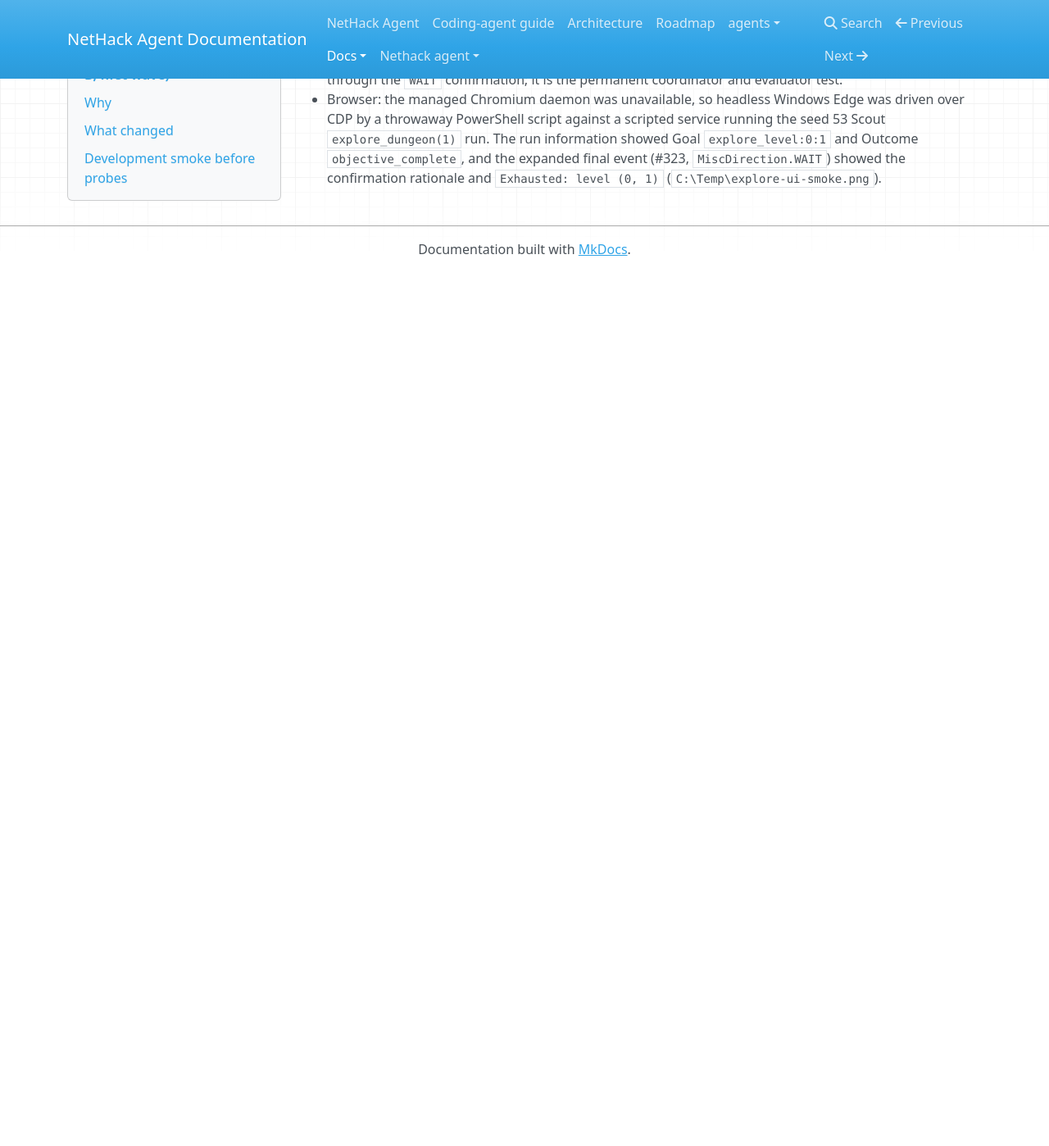
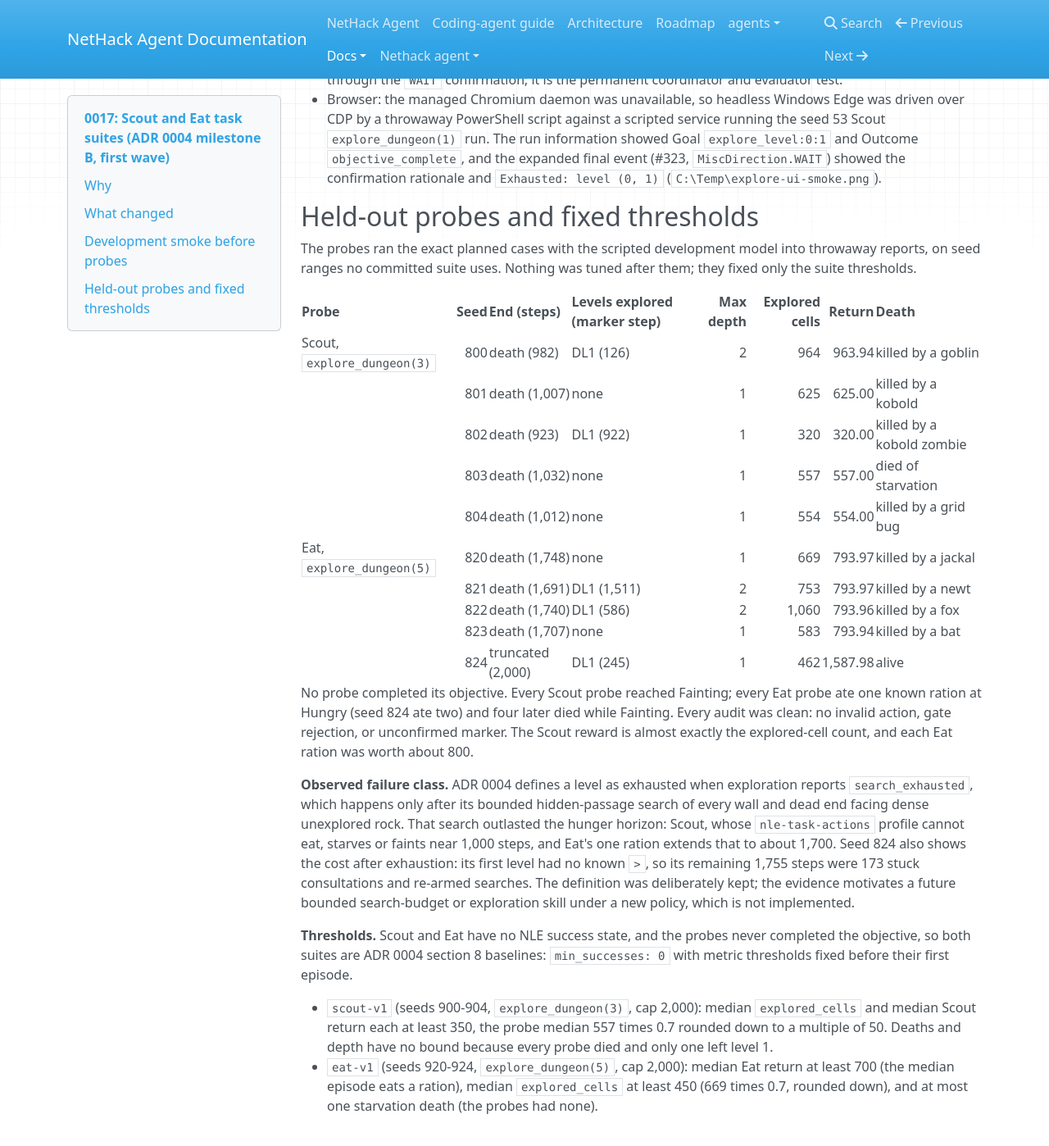
Before and after one commit to Stimim/workspace-agent-play-nethack, an MkDocs documentation site: the page built from docs/notes/0017-scout-and-eat-task-suites.md, in a window 1280 px wide and 1400 px high, scrolled down 1447 px. Shown: the whole window at 82% size. Built offline with MkDocs 1.6.1, drawn with Linux system fonts in a browser that asks for light colours; nearby versions of some CDN libraries; before the commit the page ends 1779 px from its top, so only the background shows below that.

Commit message:
Fix the scout-v1 and eat-v1 baseline suites before their first episode
Both suites pin hierarchical-task-progression-v1 and staircase-reviewed-v3,
use a 2000-step cap and min_successes 0, and gate on metric thresholds fixed
from scripted development probes of the same cases:

- scout-v1: NetHackScout-v0, explore_dungeon(3), seeds 900-904; median
  explored cells and median Scout return at least 350 (probe median 557).
- eat-v1: NetHackEat-v0 with nle-hunger-actions, explore_dungeon(5), seeds
  920-924; median Eat return at least 700, median explored cells at least
  450 (probe median 669), at most one starvation death.

No probe on seeds 800-804 or 820-824 completed its objective: exhaustive
hidden-passage search outlasted the hunger horizon. Note 0017 records the
probe distributions and this failure class.

OMP-Conversation: 01a0dd35-4ec8-76dd-9c86-bcac1fdb25c5

```diff
--- a/docs/notes/0017-scout-and-eat-task-suites.md
+++ b/docs/notes/0017-scout-and-eat-task-suites.md
@@ -78,3 +78,52 @@ development-only seeds.
   and the expanded final event (#323, `MiscDirection.WAIT`) showed the
   confirmation rationale and `Exhausted: level (0, 1)`
   (`C:\Temp\explore-ui-smoke.png`).
+
+## Held-out probes and fixed thresholds
+
+The probes ran the exact planned cases with the scripted development model into
+throwaway reports, on seed ranges no committed suite uses. Nothing was tuned
+after them; they fixed only the suite thresholds.
+
+| Probe | Seed | End (steps) | Levels explored (marker step) | Max depth | Explored cells | Return | Death |
+| --- | ---: | --- | --- | ---: | ---: | ---: | --- |
+| Scout, `explore_dungeon(3)` | 800 | death (982) | DL1 (126) | 2 | 964 | 963.94 | killed by a goblin |
+| | 801 | death (1,007) | none | 1 | 625 | 625.00 | killed by a kobold |
+| | 802 | death (923) | DL1 (922) | 1 | 320 | 320.00 | killed by a kobold zombie |
+| | 803 | death (1,032) | none | 1 | 557 | 557.00 | died of starvation |
+| | 804 | death (1,012) | none | 1 | 554 | 554.00 | killed by a grid bug |
+| Eat, `explore_dungeon(5)` | 820 | death (1,748) | none | 1 | 669 | 793.97 | killed by a jackal |
+| | 821 | death (1,691) | DL1 (1,511) | 2 | 753 | 793.97 | killed by a newt |
+| | 822 | death (1,740) | DL1 (586) | 2 | 1,060 | 793.96 | killed by a fox |
+| | 823 | death (1,707) | none | 1 | 583 | 793.94 | killed by a bat |
+| | 824 | truncated (2,000) | DL1 (245) | 1 | 462 | 1,587.98 | alive |
+
+No probe completed its objective. Every Scout probe reached Fainting; every
+Eat probe ate one known ration at Hungry (seed 824 ate two) and four later
+died while Fainting. Every audit was clean: no invalid action, gate rejection,
+or unconfirmed marker. The Scout reward is almost exactly the explored-cell
+count, and each Eat ration was worth about 800.
+
+**Observed failure class.** ADR 0004 defines a level as exhausted when
+exploration reports `search_exhausted`, which happens only after its bounded
+hidden-passage search of every wall and dead end facing dense unexplored rock.
+That search outlasted the hunger horizon: Scout, whose `nle-task-actions`
+profile cannot eat, starves or faints near 1,000 steps, and Eat's one ration
+extends that to about 1,700. Seed 824 also shows the cost after exhaustion: its
+first level had no known `>`, so its remaining 1,755 steps were 173 stuck
+consultations and re-armed searches. The definition was deliberately kept; the
+evidence motivates a future bounded search-budget or exploration skill under a
+new policy, which is not implemented.
+
+**Thresholds.** Scout and Eat have no NLE success state, and the probes never
+completed the objective, so both suites are ADR 0004 section 8 baselines:
+`min_successes: 0` with metric thresholds fixed before their first episode.
+
+- `scout-v1` (seeds 900-904, `explore_dungeon(3)`, cap 2,000): median
+  `explored_cells` and median Scout return each at least 350, the probe median
+  557 times 0.7 rounded down to a multiple of 50. Deaths and depth have no
+  bound because every probe died and only one left level 1.
+- `eat-v1` (seeds 920-924, `explore_dungeon(5)`, cap 2,000): median Eat return
+  at least 700 (the median episode eats a ration), median `explored_cells` at
+  least 450 (669 times 0.7, rounded down), and at most one starvation death
+  (the probes had none).
```
Also changed, not shown: ARCHITECTURE.md (+11 -0 lines), docs/development.md (+8 -0 lines), 3 other files.
